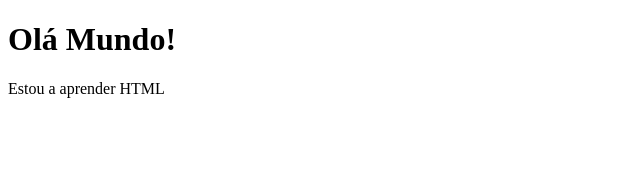
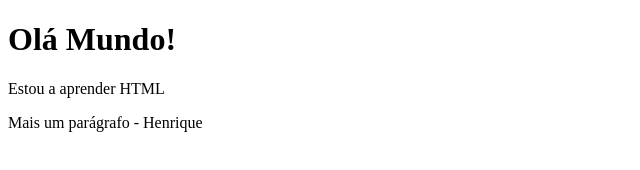
Before and after one commit to IAmVoid13/Meu-Site, a plain HTML site: page index.html in a window 1280 px wide. Shown: the whole page, without its empty margins (0-640 px from the left). Drawn offline with Linux system fonts and the light colour scheme.

Commit message:
Alterei o ficheiro mais uma vez

```diff
--- a/index.html
+++ b/index.html
@@ -8,5 +8,6 @@
 <body>
     <h1>Olá Mundo!</h1>
     <p>Estou a aprender HTML</p>
+    <p>Mais um parágrafo - Henrique</p>
 </body>
 </html>
```
